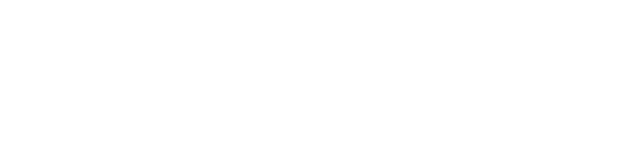
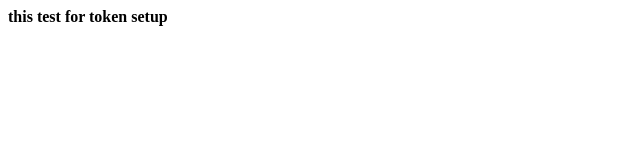
Before and after one commit to 00281Anand/gittest, a plain HTML site: page index.html in a window 1280 px wide. Shown: the whole page, without its empty margins (0-640 px from the left). Drawn offline with Linux system fonts and the light colour scheme.

Commit message:
test for token connection

```diff
--- a/index.html
+++ b/index.html
@@ -1,3 +1,6 @@
 <html>
     <head><title>Hello this is the project for Git</title></head>
-</html>
+    <body>
+        <h4>this test for token setup</h4>
+    </body>
+    </html>
```
